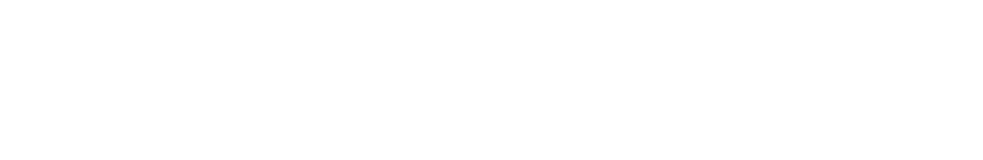
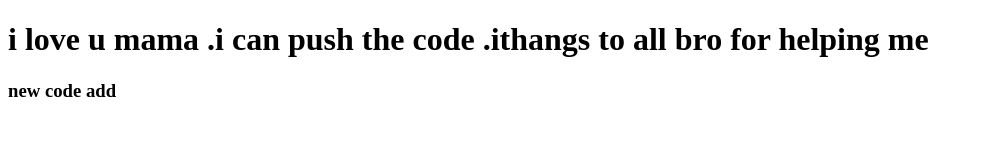
Before and after one commit to shajib2/my-forth-ripo, a plain HTML site: page index.html in a window 1280 px wide. Shown: the whole page, without its empty margins (0-983 px from the left). Drawn offline with Linux system fonts and the light colour scheme.

Commit message:
add new code

```diff
--- a/index.html
+++ b/index.html
@@ -7,6 +7,7 @@
     <title> my second repo k Document</title>
 </head>
 <body>
-
+    <h1> i love u mama .i can push the code .ithangs to all bro for helping me </h1>
+    <h3>new code add </h3>
 </body>
 </html>
```
